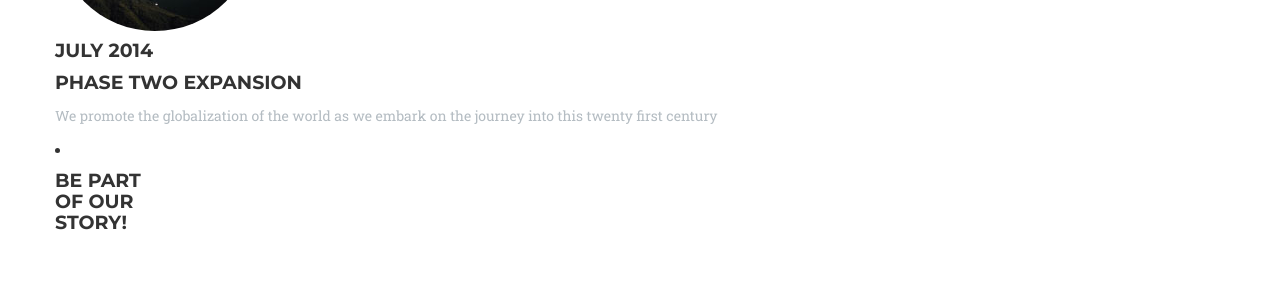
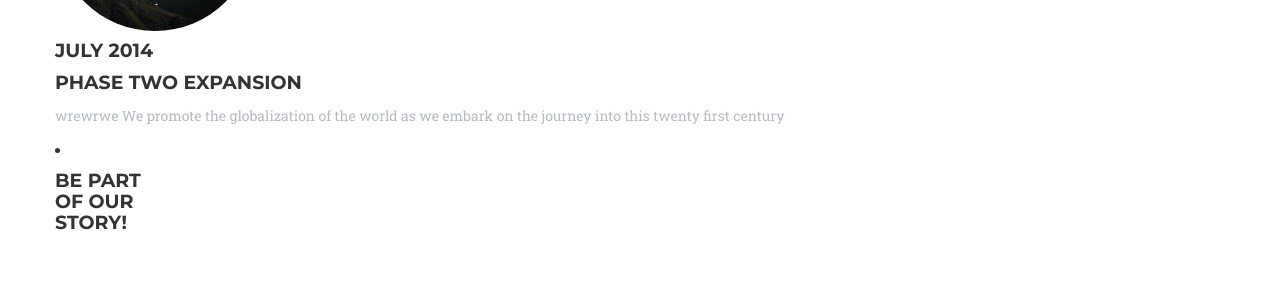
Before and after one commit to gauravmanandhar/apekshatravels.com.np, a Jekyll site: the page built from index.html, in a window 1280 px wide and 900 px high, scrolled down 3746 px. Shown: the part 154-454 px from the top of the window. Built offline with Jekyll 4.4.1, drawn with Linux system fonts in a browser that asks for light colours; some web fonts are replaced; a file with an impossible date is left out.

Commit message:
Update about.html
test

```diff
--- a/_includes/about.html
+++ b/_includes/about.html
@@ -59,7 +59,7 @@
                                     <h4 class="subheading">Phase Two Expansion</h4>
                                 </div>
                                 <div class="timeline-body">
-                                    <p class="text-muted">We promote the globalization of the world as we embark on the journey into this twenty first century</p>
+                                    <p class="text-muted">wrewrwe We promote the globalization of the world as we embark on the journey into this twenty first century</p>
                                 </div>
                             </div>
                         </li>
```
